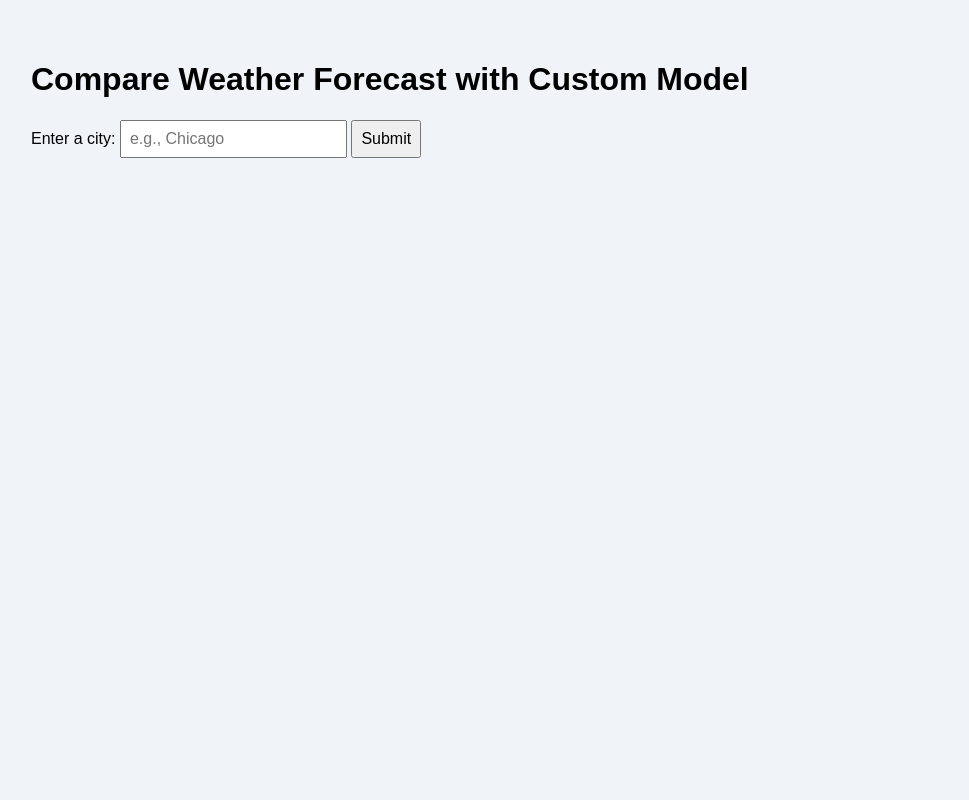
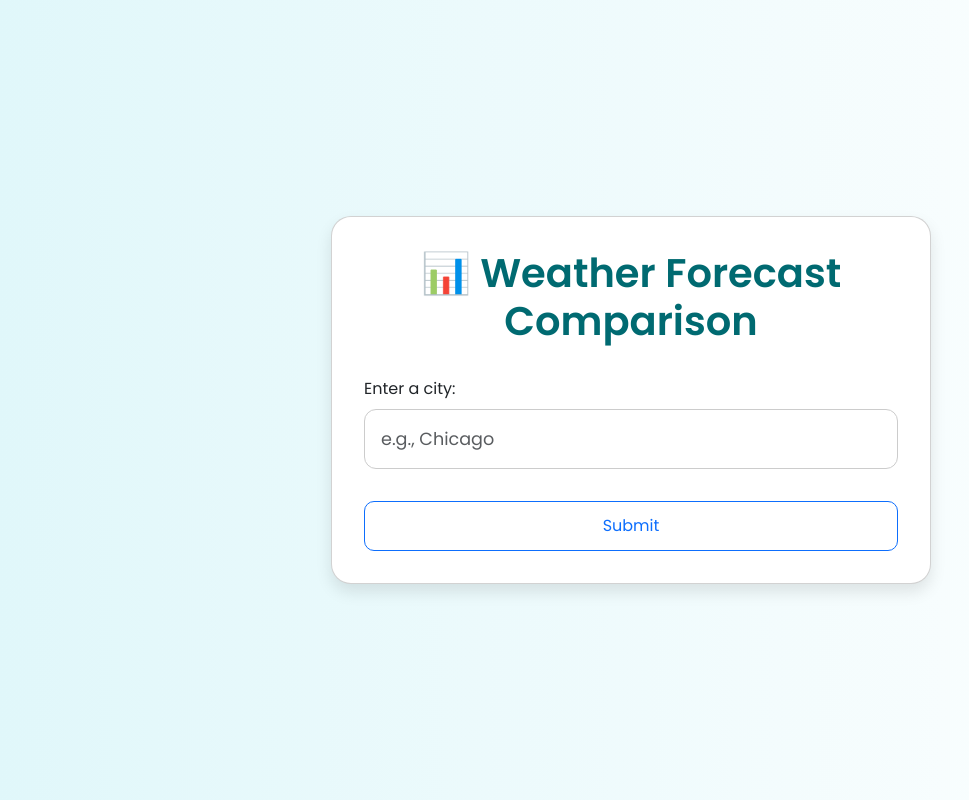
Before and after one commit to CS222-UIUC/team-33-project, a Django app: page /forecast/ in a window 1280 px wide. Shown: the whole page, without its empty margins (9-978 px from the left). Run offline with Django 5.2, Linux system fonts and the light colour scheme.

Commit message:
changed page background and style

```diff
--- a/backend/welcomePage/templates/forecast.html
+++ b/backend/welcomePage/templates/forecast.html
@@ -1,39 +1,87 @@
-<!-- templates/forecast.html -->
 <!DOCTYPE html>
-<html>
+<html lang="en">
 <head>
-    <title>Weather Forecast Comparison</title>
+    <meta charset="UTF-8">
+    <title>Weather Forecast | TempWise</title>
+
+    <!-- Bootstrap & Fonts -->
+    <link href="https://cdn.jsdelivr.net/npm/bootstrap@5.3.0/dist/css/bootstrap.min.css" rel="stylesheet">
+    <link href="https://fonts.googleapis.com/css2?family=Poppins:wght@400;600&display=swap" rel="stylesheet">
+
     <style>
         body {
-            font-family: Arial, sans-serif;
+            font-family: 'Poppins', sans-serif;
+            background: linear-gradient(to right, #e0f7fa, #ffffff);
+            min-height: 100vh;
+            display: flex;
+            justify-content: center;
+            align-items: center;
             padding: 2rem;
-            background-color: #f0f4f8;
         }
-        form {
-            margin-bottom: 1rem;
+
+        .card {
+            background-color: white;
+            padding: 2rem;
+            border-radius: 20px;
+            box-shadow: 0 8px 16px rgba(0,0,0,0.1);
+            width: 100%;
+            max-width: 600px;
         }
-        input, button {
-            padding: 0.5rem;
-            font-size: 1rem;
+
+        h1 {
+
+            color: #006A71;
+            font-weight: 600;
+            text-align: center;
         }
+
+        input[type="text"] {
+            padding: 1rem;
+            font-size: 1.1rem;
+            border-radius: 12px;
+            border: 1px solid #ccc;
+        }
+
+        .btn-custom {
+            padding: 12px 25px;
+            font-size: 16px;
+            border-radius: 10px;
+            margin-top: 1rem;
+        }
+
+        .btn-custom:hover {
+            background-color: #0d6efd;
+            color: white;
+        }
+
+        .error {
+            color: red;
+            margin-top: 1rem;
+            text-align: center;
+        }
+
         img {
             max-width: 100%;
-            height: auto;
+            border-radius: 12px;
+            margin-top: 1.5rem;
         }
-        .error {
-            color: red;
+
+        h2 {
+            margin-top: 2rem;
+            text-align: center;
         }
     </style>
 </head>
 <body>
-
-    <h1>Compare Weather Forecast with Custom Model</h1>
-
-    <form method="POST">
+    <div class="card">
+        <h1>📊 Weather Forecast Comparison</h1>
+        <form method="POST" class="mt-4">
             {% csrf_token %}
-        <label for="city">Enter a city:</label>
-        <input type="text" name="city" id="city" required placeholder="e.g., Chicago">
-        <button type="submit">Submit</button>
+            <div class="mb-3">
+                <label for="city" class="form-label">Enter a city:</label>
+                <input type="text" name="city" id="city" class="form-control" required placeholder="e.g., Chicago">
+            </div>
+            <button type="submit" class="btn btn-outline-primary btn-custom w-100">Submit</button>
         </form>
 
         {% if plot %}
@@ -44,6 +92,6 @@
         {% if error %}
             <p class="error">{{ error }}</p>
         {% endif %}
-
+    </div>
 </body>
 </html>
```
Also changed, not shown: backend/welcomePage/templates/custom_regression.html (+61 -4 lines), backend/welcomePage/templates/suggestions.html (+68 -10 lines). Lines whose indentation alone changed are shown as unchanged.
